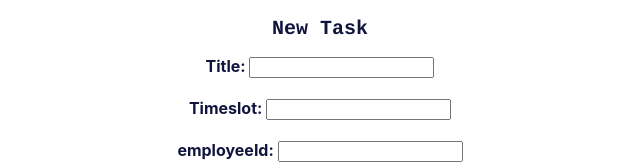
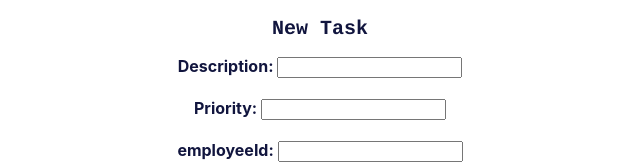
Before and after one commit to Wildline/finial-frontend-project, a React (Create React App) app in the folder final-frontend-main/: page /newtask in a window 1280 px wide. Shown: the top 168 px of the page, without its empty margins (320-960 px from the left). Built offline with nearby package versions, Linux system fonts and the light colour scheme; the HTML template or start-up script is replaced by a standard one.

Commit message:
fixed the the objects for new task (description,priority level, competition status

```diff
--- a/final-frontend-main/src/components/containers/EditTaskContainer.js
+++ b/final-frontend-main/src/components/containers/EditTaskContainer.js
@@ -11,7 +11,7 @@ IMPORTANT: comments regarding implementation details!!
 You'll see that we have two ways of interacting with the UI
 in order to change the course's instructor
 
-The dropdown menu is straighforward, it's pretty much the same
+The dropdown menu is straightforward, it's pretty much the same
 as having the input field for the instructorId but allows us
 to actually see the available insutrctors as well as their names,
 not just their IDs. We did have to connect to the allInstructors state
@@ -42,8 +42,8 @@ class EditTaskContainer extends Component {
     constructor(props){
         super(props);
         this.state = {
-          title: "",
-          timeslot: "",
+          description: "",
+          priority: "",
           employeeId: null,
           redirect: false,
           redirectId: null,
@@ -56,8 +56,8 @@ class EditTaskContainer extends Component {
         this.props.fetchTask(this.props.match.params.id);
         this.props.fetchEmployees();
         this.setState({
-            title: this.props.task.title,
-            timeslot: this.props.task.timeslot,
+            description: this.props.description.description,
+            priority: this.props.task.priority,
             employeeId: this.props.task.employeeId,
         });
       }
@@ -84,16 +84,16 @@ class EditTaskContainer extends Component {
     handleSubmit = event => {
         event.preventDefault();
         //implementing form validation
-        if (this.state.title === "") {
-          this.setState({error: "Error: title cannot be empty"});
+        if (this.state.description === "") {
+          this.setState({error: "Error: description cannot be empty"});
           return;
         }
 
         //get new info for course from form input
         let task = {
             id: this.props.task.id,
-            title: this.state.title,
-            timeslot: this.state.timeslot,
+            description: this.state.description,
+            priority: this.state.priority,
             employeeId: this.state.employeeId
         };
 
@@ -125,12 +125,12 @@ class EditTaskContainer extends Component {
         return (
         <div>
         <form style={{textAlign: 'center'}} onSubmit={(e) => this.handleSubmit(e)}>
-            <label style= {{color:'#11153e', fontWeight: 'bold'}}>Title: </label>
-            <input type="text" name="title" value={this.state.title || ''} placeholder={task.title} onChange ={(e) => this.handleChange(e)}/>
+            <label style= {{color:'#11153e', fontWeight: 'bold'}}>Description: </label>
+            <input type="text" name="description" value={this.state.description || ''} placeholder={task.description} onChange ={(e) => this.handleChange(e)}/>
             <br/>
 
-            <label style={{color:'#11153e', fontWeight: 'bold'}}>Timeslot: </label>
-            <input type="text" name="timeslot" value={this.state.timeslot || ''} placeholder={task.timeslot} onChange={(e) => this.handleChange(e)}/>
+            <label style={{color:'#11153e', fontWeight: 'bold'}}>Priority: </label>
+            <input type="text" name="priority" value={this.state.priority || ''} placeholder={task.priority} onChange={(e) => this.handleChange(e)}/>
             <br/>
 
             <select onChange={(e) => this.handleSelectChange(e)}>
--- a/final-frontend-main/src/components/containers/NewTaskContainer.js
+++ b/final-frontend-main/src/components/containers/NewTaskContainer.js
@@ -10,9 +10,9 @@ class NewTaskContainer extends Component {
     constructor(props){
         super(props);
         this.state = {
-          title: "",
-          timeslot: "",
-          location: "",
+          description: "",
+          priority: "",
+          isComplete: false,
           employeeId: null,
           redirect: false,
           redirectId: null,
@@ -28,15 +28,15 @@ class NewTaskContainer extends Component {
 
     handleSubmit = async event => {
         event.preventDefault();
-        //dont need ID because the course has not been created yet
-        if(this.state.title===""){
-          this.setState({error:"Title field is required"});
+        //don't need ID because the course has not been created yet
+        if(this.state.description===""){
+          this.setState({error:"Description field is required"});
           return;
         }
         let task = {
-            title: this.state.title,
-            timeslot: this.state.timeslot,
-            location: this.state.location,
+            description: this.state.description,
+            priority: this.state.priority,
+            isComplete: this.state.isComplete,
             employeeId: this.state.employeeId
         };
 
--- a/final-frontend-main/src/components/views/AllTasksView.js
+++ b/final-frontend-main/src/components/views/AllTasksView.js
@@ -2,7 +2,7 @@ import { Link } from "react-router-dom";
 
 const AllTasksView = (props) => {
   let {tasks, deleteTask} = props;
-  //courses = [{id: 300, title: "hello"}]
+  //courses = [{id: 300, description: "hello"}]
   if (!tasks.length) {
     return (
     <div>
@@ -17,11 +17,11 @@ const AllTasksView = (props) => {
   return (
     <div>
       {tasks.map((task) => {
-        let title = task.title;
+        let description = task.description;
         return (
           <div key={task.id}>
           <Link to={`/task/${task.id}`}>
-            <h1>{title}</h1>
+            <h1>{description}</h1>
           </Link>
           <button onClick={() => deleteTask(task.id)}>Delete</button>
           </div>
--- a/final-frontend-main/src/components/views/EmployeeView.js
+++ b/final-frontend-main/src/components/views/EmployeeView.js
@@ -16,7 +16,7 @@ const EmployeeView = (props) => {
           return (
             <div key={task.id}>
             <Link to={`/task/${task.id}`}>
-              <h4>{task.title}</h4>
+              <h4>{task.description}</h4>
             </Link>
             <button onClick={() => editTask({id:task.id, employeeId: null})}>x</button>
             </div>
@@ -27,7 +27,7 @@ const EmployeeView = (props) => {
           return (
             <div key={task.id}>
             <Link to={`/task/${task.id}`}>
-              <h4>{task.title}</h4>
+              <h4>{task.description}</h4>
             </Link>
             <button onClick={() => editTask({id:task.id, employeeId: employee.id})}>+</button>
             </div>
--- a/final-frontend-main/src/components/views/NewTaskView.js
+++ b/final-frontend-main/src/components/views/NewTaskView.js
@@ -7,19 +7,19 @@ const NewTaskView = (props) => {
   return (
     <div className="root">
       <div className="formContainer">
-        <div className="formTitle">
+        <div className="formDescription">
           <h2 style={{fontWeight: 'bold', fontFamily: 'Courier, sans-serif', fontSize: '20px', color: '#11153e'}}>
             New Task
           </h2>
         </div>
         <form style={{textAlign: 'center'}} onSubmit={(e) => handleSubmit(e)}>
-          <label style= {{color:'#11153e', fontWeight: 'bold'}}>Title: </label>
-          <input type="text" name="title" onChange ={(e) => handleChange(e)} />
+          <label style= {{color:'#11153e', fontWeight: 'bold'}}>Description: </label>
+          <input type="text" name="description" onChange ={(e) => handleChange(e)} />
           <br/>
           <br/>
 
-          <label style={{color:'#11153e', fontWeight: 'bold'}}>Timeslot: </label>
-          <input type="text" name="timeslot" onChange={(e) => handleChange(e)} />
+          <label style={{color:'#11153e', fontWeight: 'bold'}}>Priority: </label>
+          <input type="text" name="priority" onChange={(e) => handleChange(e)} />
           <br/>
           <br/>
 
```
